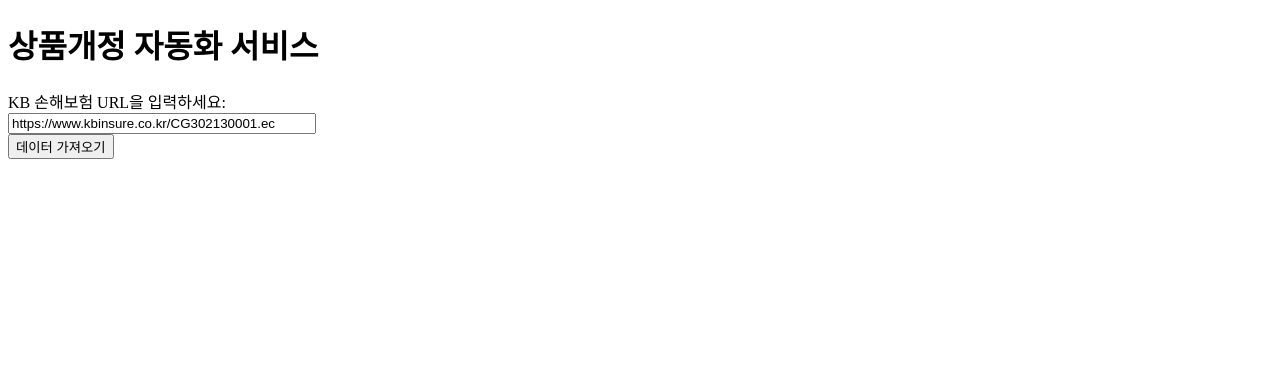
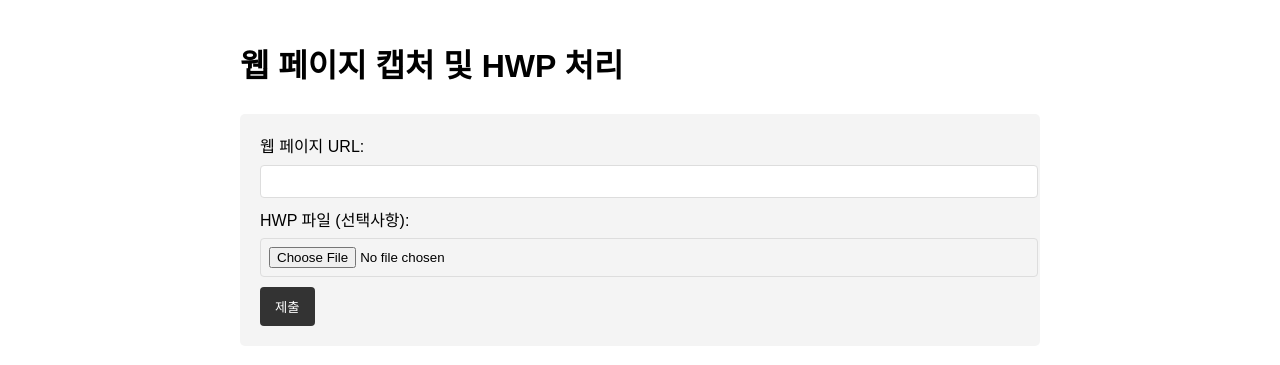
Before and after one commit to n1figo/automation, a Flask app: page / in a window 1280 px wide. Shown: the top 365 px of the page. Run offline with Flask 3, Linux system fonts and the light colour scheme.

Commit message:
2408061411

```diff
--- a/templates/index.html
+++ b/templates/index.html
@@ -1,16 +1,56 @@
 <!DOCTYPE html>
-<html lang="en">
+<html lang="ko">
 <head>
     <meta charset="UTF-8">
     <meta name="viewport" content="width=device-width, initial-scale=1.0">
-    <title>상품개정 자동화 서비스</title>
+    <title>웹 페이지 캡처 및 HWP 처리</title>
+    <style>
+        body {
+            font-family: Arial, sans-serif;
+            line-height: 1.6;
+            padding: 20px;
+            max-width: 800px;
+            margin: 0 auto;
+        }
+        form {
+            background: #f4f4f4;
+            padding: 20px;
+            border-radius: 5px;
+        }
+        label {
+            display: block;
+            margin-bottom: 5px;
+        }
+        input[type="text"], input[type="file"] {
+            width: 100%;
+            padding: 8px;
+            margin-bottom: 10px;
+            border: 1px solid #ddd;
+            border-radius: 4px;
+        }
+        input[type="submit"] {
+            background: #333;
+            color: #fff;
+            padding: 10px 15px;
+            border: none;
+            border-radius: 4px;
+            cursor: pointer;
+        }
+        input[type="submit"]:hover {
+            background: #555;
+        }
+    </style>
 </head>
 <body>
-    <h1>상품개정 자동화 서비스</h1>
-    <form method="POST">
-        <label for="url">KB 손해보험 URL을 입력하세요:</label><br>
-        <input type="text" id="url" name="url" value="https://www.kbinsure.co.kr/CG302130001.ec" style="width: 300px;"><br>
-        <input type="submit" value="데이터 가져오기">
+    <h1>웹 페이지 캡처 및 HWP 처리</h1>
+    <form action="/" method="post" enctype="multipart/form-data">
+        <label for="url">웹 페이지 URL:</label>
+        <input type="text" id="url" name="url" required>
+
+        <label for="hwp_file">HWP 파일 (선택사항):</label>
+        <input type="file" id="hwp_file" name="file" accept=".hwp">
+
+        <input type="submit" value="제출">
     </form>
 </body>
 </html>
```
